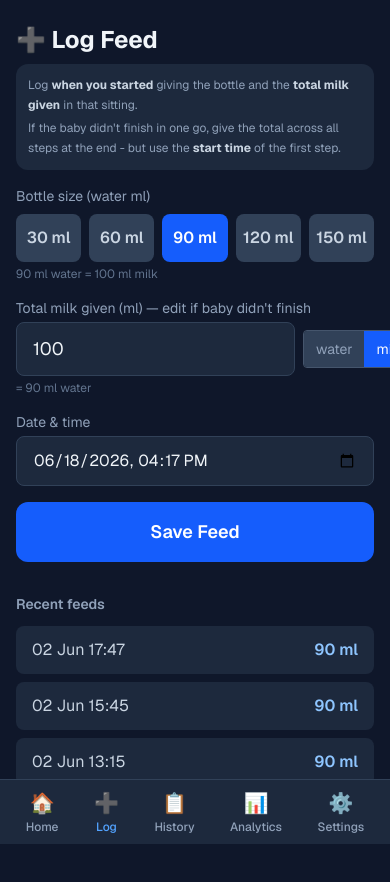
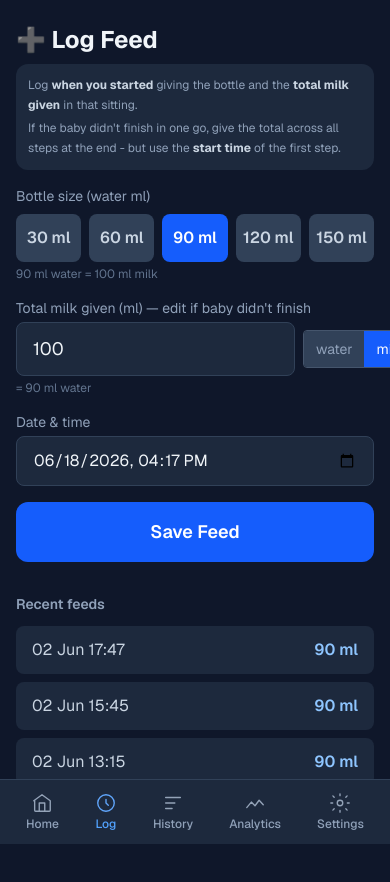
Before and after one commit to koenswings/baby-milk-tracker, a Next.js app: page /log in a window 390 px wide. Shown: the top 882 px of the page. Built offline with nearby package versions, Linux system fonts and the light colour scheme.

Commit message:
feat: inline SVG icons in bottom nav matching mobile app; bump to 1.1.55

```diff
--- a/src/app/page.tsx
+++ b/src/app/page.tsx
@@ -171,7 +171,7 @@ export default function Dashboard() {
       <div className="flex items-baseline justify-between mb-1">
         <h1 className="text-2xl font-bold text-slate-100">🍼 MilkWise</h1>
         <div className="flex items-center gap-2">
-          <span className="text-xs text-slate-500">v1.1.54</span>
+          <span className="text-xs text-slate-500">v1.1.55</span>
           <Link
             href="/info/app"
             className="w-5 h-5 rounded-full bg-slate-700 hover:bg-slate-600 text-slate-400 text-xs font-bold flex items-center justify-center leading-none"
--- a/src/app/settings/page.tsx
+++ b/src/app/settings/page.tsx
@@ -7,7 +7,7 @@ import { Settings, Feed } from "@/types";
 import BottomNav from "@/components/BottomNav";
 import { useRouter } from "next/navigation";
 
-const APP_VERSION = "1.1.54";
+const APP_VERSION = "1.1.55";
 
 export default function SettingsPage() {
   const [settings, setSettings] = useState<Settings>({
--- a/src/components/BottomNav.tsx
+++ b/src/components/BottomNav.tsx
@@ -3,12 +3,60 @@
 import Link from "next/link";
 import { usePathname } from "next/navigation";
 
+function IconHome({ active }: { active: boolean }) {
+  const c = active ? "#60a5fa" : "#94a3b8";
+  return (
+    <svg width="22" height="22" viewBox="0 0 24 24" fill="none" xmlns="http://www.w3.org/2000/svg">
+      <path d="M3 9.5L12 3l9 6.5V20a1 1 0 01-1 1H5a1 1 0 01-1-1V9.5z" stroke={c} strokeWidth="1.5" strokeLinejoin="round"/>
+      <path d="M9 21V12h6v9" stroke={c} strokeWidth="1.5" strokeLinejoin="round"/>
+    </svg>
+  );
+}
+
+function IconLog({ active }: { active: boolean }) {
+  const c = active ? "#60a5fa" : "#94a3b8";
+  return (
+    <svg width="22" height="22" viewBox="0 0 24 24" fill="none" xmlns="http://www.w3.org/2000/svg">
+      <circle cx="12" cy="12" r="9" stroke={c} strokeWidth="1.5"/>
+      <path d="M12 8v4l2.5 2.5" stroke={c} strokeWidth="1.5" strokeLinecap="round"/>
+    </svg>
+  );
+}
+
+function IconHistory({ active }: { active: boolean }) {
+  const c = active ? "#60a5fa" : "#94a3b8";
+  return (
+    <svg width="22" height="22" viewBox="0 0 24 24" fill="none" xmlns="http://www.w3.org/2000/svg">
+      <path d="M4 6h16M4 12h10M4 18h7" stroke={c} strokeWidth="1.5" strokeLinecap="round"/>
+    </svg>
+  );
+}
+
+function IconAnalytics({ active }: { active: boolean }) {
+  const c = active ? "#60a5fa" : "#94a3b8";
+  return (
+    <svg width="22" height="22" viewBox="0 0 24 24" fill="none" xmlns="http://www.w3.org/2000/svg">
+      <path d="M3 17l5-6 4 4 4.5-6 4.5 5" stroke={c} strokeWidth="1.5" strokeLinecap="round" strokeLinejoin="round"/>
+    </svg>
+  );
+}
+
+function IconSettings({ active }: { active: boolean }) {
+  const c = active ? "#60a5fa" : "#94a3b8";
+  return (
+    <svg width="22" height="22" viewBox="0 0 24 24" fill="none" xmlns="http://www.w3.org/2000/svg">
+      <circle cx="12" cy="12" r="3" stroke={c} strokeWidth="1.5"/>
+      <path d="M12 2v2M12 20v2M4.22 4.22l1.42 1.42M18.36 18.36l1.42 1.42M2 12h2M20 12h2M4.22 19.78l1.42-1.42M18.36 5.64l1.42-1.42" stroke={c} strokeWidth="1.5" strokeLinecap="round"/>
+    </svg>
+  );
+}
+
 const navItems = [
-  { href: "/", label: "Home", icon: "🏠" },
-  { href: "/log", label: "Log", icon: "➕" },
-  { href: "/history", label: "History", icon: "📋" },
-  { href: "/analytics", label: "Analytics", icon: "📊" },
-  { href: "/settings", label: "Settings", icon: "⚙️" },
+  { href: "/",          label: "Home",      Icon: IconHome      },
+  { href: "/log",       label: "Log",       Icon: IconLog       },
+  { href: "/history",   label: "History",   Icon: IconHistory   },
+  { href: "/analytics", label: "Analytics", Icon: IconAnalytics },
+  { href: "/settings",  label: "Settings",  Icon: IconSettings  },
 ];
 
 export default function BottomNav() {
@@ -24,12 +72,10 @@ export default function BottomNav() {
               key={item.href}
               href={item.href}
               className={`flex flex-col items-center gap-0.5 px-3 py-2 rounded-lg transition-colors ${
-                active
-                  ? "text-blue-400"
-                  : "text-slate-400 hover:text-slate-200"
+                active ? "text-blue-400" : "text-slate-400 hover:text-slate-200"
               }`}
             >
-              <span className="text-xl">{item.icon}</span>
+              <item.Icon active={active} />
               <span className="text-xs font-medium">{item.label}</span>
             </Link>
           );
```
